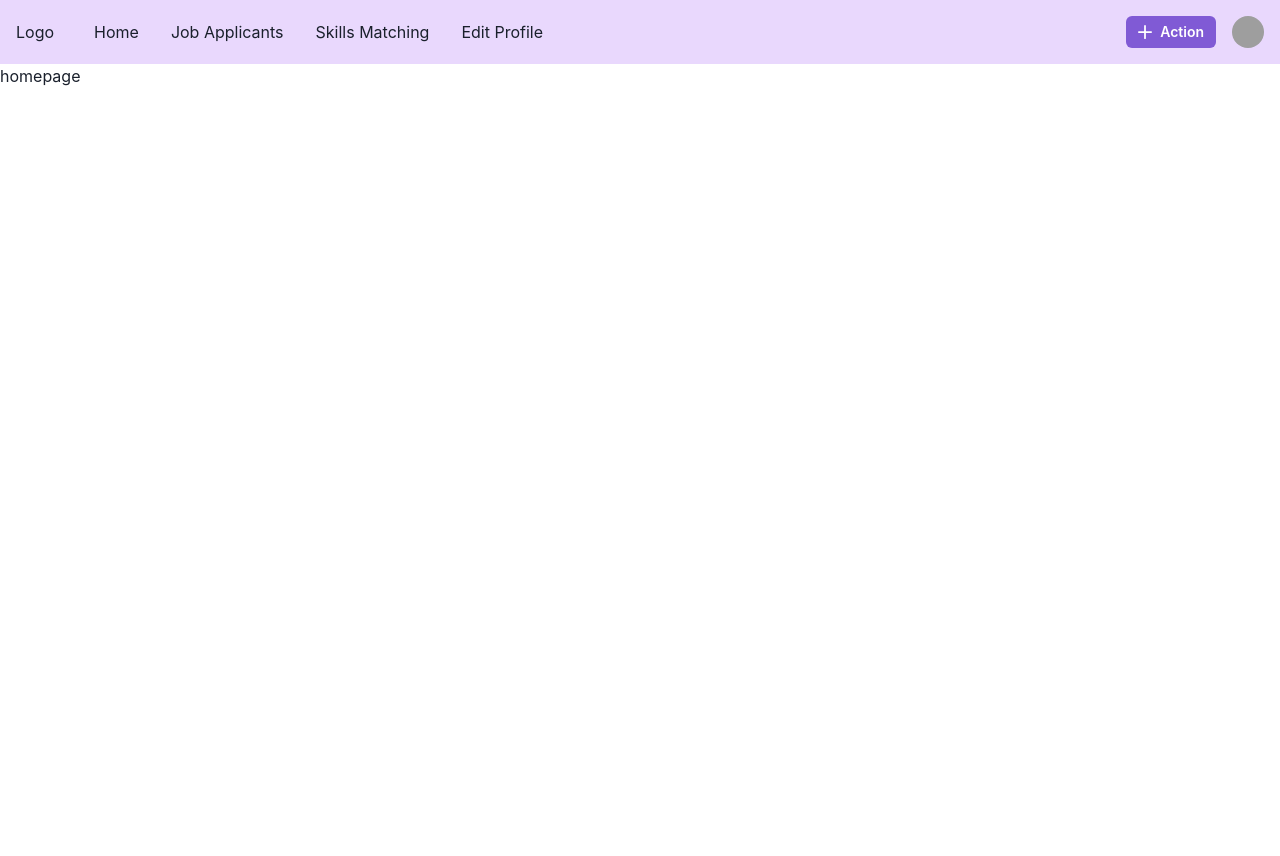
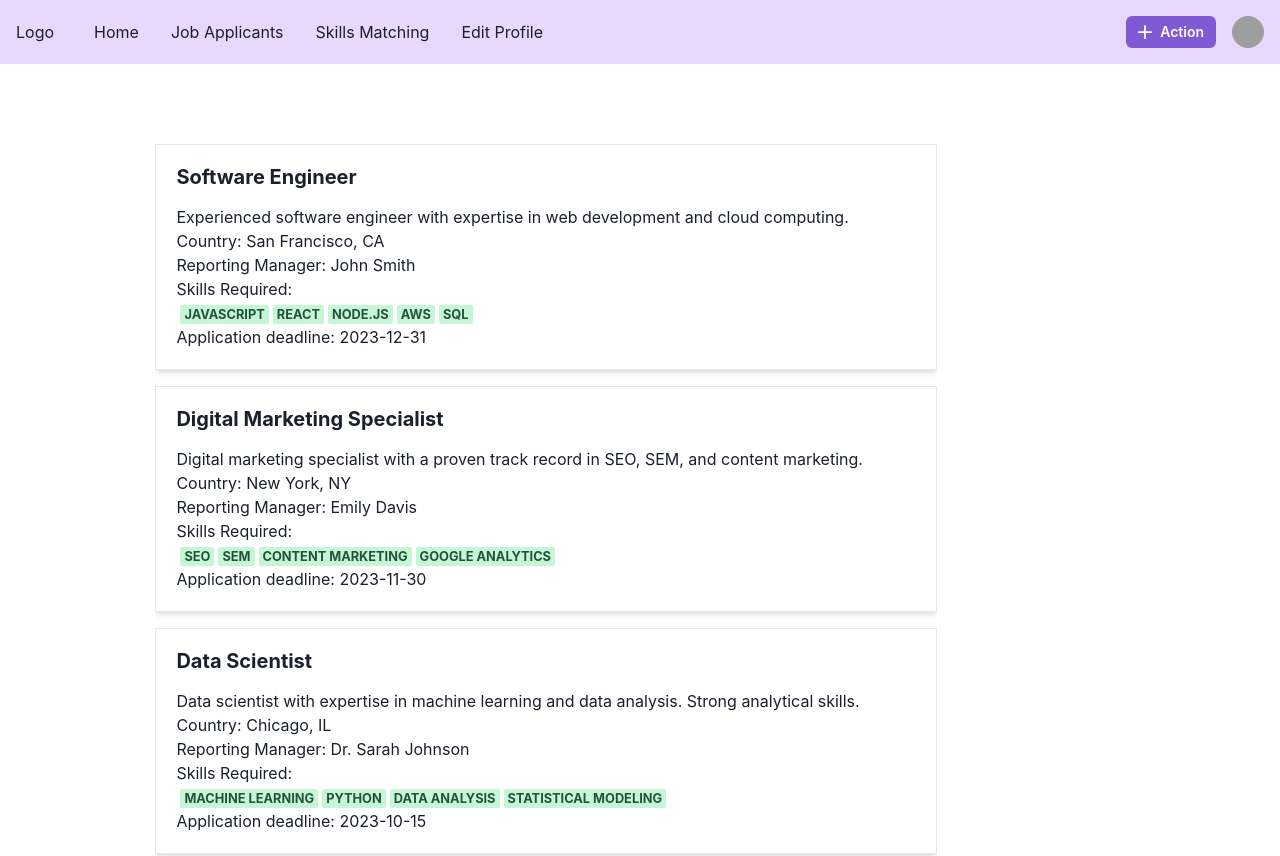
Before and after one commit to boonyeow/SPM2023, a React (Vite) app in the folder sbrb-frontend/: page / in a window 1280 px wide. Shown: the top 856 px of the page. Before the commit the page ends 800 px from the top, so only its background shows below. Built offline with nearby package versions, Linux system fonts and the light colour scheme; grey boxes are pictures that could not be loaded.

Commit message:
feat(ui): complete user story SPM-8
view job listings with dummy data

```diff
--- a/sbrb-frontend/src/pages/Home.jsx
+++ b/sbrb-frontend/src/pages/Home.jsx
@@ -1,13 +1,87 @@
-import { Box } from "@chakra-ui/react";
 import Layout from "../components/Layout";
+import NavBar from "../components/NavBar";
+import {Box, Stack, Grid, GridItem, Flex, Text, HStack} from '@chakra-ui/react';
+import Feature from '../components/Feature';
+
+
+const featuresData = [
+  {
+    title: 'Software Engineer',
+    manager: 'John Smith',
+    desc: 'Experienced software engineer with expertise in web development and cloud computing.',
+    skills: ['JavaScript', 'React', 'Node.js', 'AWS', 'SQL'],
+    location: 'San Francisco, CA',
+    deadline: '2023-12-31',
+  },
+  {
+    title: 'Digital Marketing Specialist',
+    manager: 'Emily Davis',
+    desc: 'Digital marketing specialist with a proven track record in SEO, SEM, and content marketing.',
+    skills: ['SEO', 'SEM', 'Content Marketing', 'Google Analytics'],
+    location: 'New York, NY',
+    deadline: '2023-11-30',
+  },
+  {
+    title: 'Data Scientist',
+    manager: 'Dr. Sarah Johnson',
+    desc: 'Data scientist with expertise in machine learning and data analysis. Strong analytical skills.',
+    skills: ['Machine Learning', 'Python', 'Data Analysis', 'Statistical Modeling'],
+    location: 'Chicago, IL',
+    deadline: '2023-10-15',
+  },
+  {
+    title: 'UX/UI Designer',
+    manager: 'Alex Wilson',
+    desc: 'Creative UX/UI designer with a passion for creating user-centered design solutions.',
+    skills: ['UI/UX Design', 'Sketch', 'Figma', 'User Research'],
+    location: 'Los Angeles, CA',
+    deadline: '2023-11-15',
+  },
+];
+
+
+
 
 const Home = () => {
   return (
-    <>
-      <Layout>
-        <Box>homepage</Box>
-      </Layout>
-    </>
+  <>
+  <Layout>
+  <Box>
+  <Flex align="center" justify="center" pl='3'>
+
+{/* display all jobs */}
+<Box w="90%" p={20}>
+    <Grid
+    h='100vh'
+    templateRows='repeat(2, 1fr)'
+    templateColumns='repeat(5, 1fr)'
+    gap={4}
+    >
+
+  <GridItem rowSpan={2} colSpan={4} >
+
+
+  <Box h="100%" overflow="auto">
+    <Stack spacing={4}>
+     {
+      featuresData.map((feature, index) => (
+        <Feature key={index} {...feature} />
+      ))
+     }
+
+    </Stack>
+  </Box>
+
+
+  </GridItem>
+  </Grid>
+  </Box>
+  </Flex>
+
+  </Box>
+  </Layout>
+  </>
+
   );
 };
 
```
